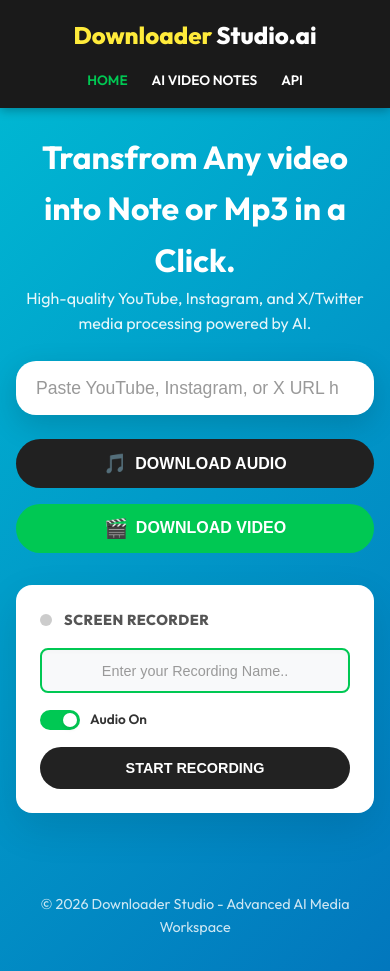
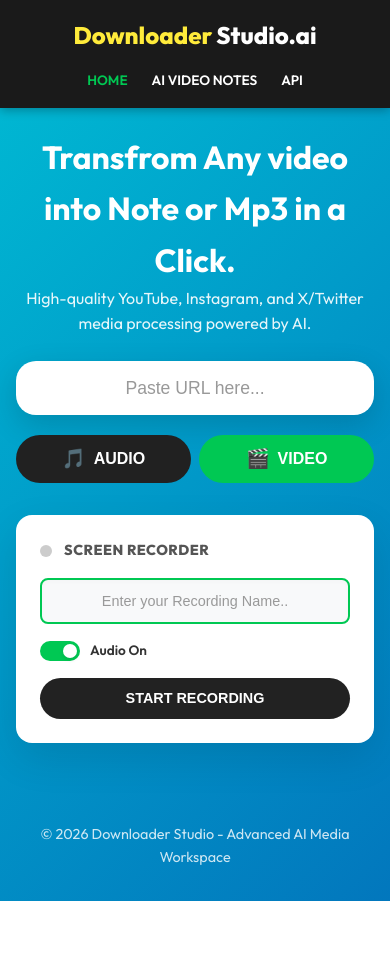
Before and after one commit to debendra-256/DownloaderStudio, a React (Vite) app in the folder client/: page / in a window 390 px wide. After the commit the page ends 901 px from the top, so only its background shows below. Built offline with nearby package versions, Linux system fonts and the light colour scheme.

Commit message:
update the functionality for mobile phone

```diff
--- a/client/src/App.jsx
+++ b/client/src/App.jsx
@@ -309,6 +309,11 @@
   };
 
   const startRecording = async () => {
+    // Check for mobile/browser support
+    if (!navigator.mediaDevices || !navigator.mediaDevices.getDisplayMedia) {
+      alert("Screen recording is only supported on Desktop browsers (Chrome, Edge, Firefox). Mobile browsers do not allow screen capture for security reasons.");
+      return;
+    }
     try {
       const stream = await navigator.mediaDevices.getDisplayMedia({
         video: true,
@@ -471,27 +476,29 @@
             <div className="search-container">
               <input
                 type="text"
-                placeholder="Paste YouTube, Instagram, or X URL here..."
+                placeholder="Paste URL here..."
                 className="pill-input"
                 value={url}
                 onChange={(e) => setUrl(e.target.value)}
-                style={{ width: '100%', paddingRight: '2rem' }}
+                style={{ width: '100%', paddingRight: '1rem' }}
               />
             </div>
-            <div style={{ display: 'flex', gap: '1rem', marginTop: '1.5rem', justifyContent: 'center' }}>
+            <div className="button-group-mobile" style={{ display: 'flex', gap: '0.8rem', marginTop: '1.2rem', justifyContent: 'center', flexWrap: 'wrap' }}>
               <button
                 className="download-btn audio-btn"
                 onClick={() => handleLoadMedia('audio')}
                 disabled={isLoading}
+                style={{ flex: '1', minWidth: '160px' }}
               >
-                <span style={{ fontSize: '1.2rem' }}>🎵</span> DOWNLOAD AUDIO
+                <span style={{ fontSize: '1.2rem' }}>🎵</span> AUDIO
               </button>
               <button
                 className="download-btn"
                 onClick={() => handleLoadMedia('video')}
                 disabled={isLoading}
+                style={{ flex: '1', minWidth: '160px' }}
               >
-                <span style={{ fontSize: '1.2rem' }}>🎬</span> DOWNLOAD VIDEO
+                <span style={{ fontSize: '1.2rem' }}>🎬</span> VIDEO
               </button>
             </div>
           </>
--- a/client/src/index.css
+++ b/client/src/index.css
@@ -650,6 +650,12 @@
     text-align: center;
   }
 
+  .button-group-mobile {
+    width: 100%;
+    flex-direction: row !important; /* Force side-by-side but allow wrapping */
+    gap: 0.5rem !important;
+  }
+
   .video-info-grid {
     grid-template-columns: 1fr;
     gap: 1.5rem;
```
